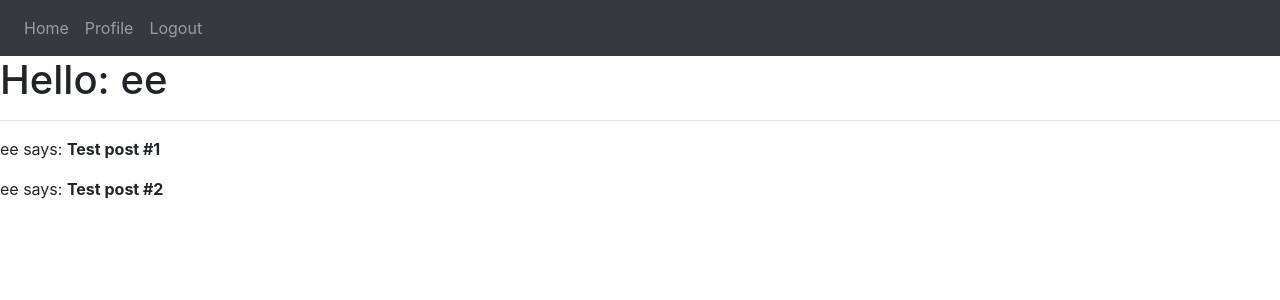
After one commit to jgutierrezCSU/Film-Cabinet-Flask, a Flask app: page /user/ee in a window 1280 px wide. The commit adds this page. Shown: the top 300 px of the page. Run offline with Flask 2, Linux system fonts and the light colour scheme; a user stored in the database is signed in; data comes from the database, SQL or seed files in the repository; both versions use the stored data as it was after the commit; some libraries are stand-ins or nearby versions; some web fonts are replaced.

Commit message:
added user profile html and route

```diff
--- a/website/auth.py
+++ b/website/auth.py
@@ -18,7 +18,6 @@ def login():
         #find User w/ Email
         user = User.query.filter_by(email=email).first() # should only be one user w/ unique email
         if user: #if valid User Email
-            print("valid user")
             #if correct PW
             if check_password_hash(user.password, password): #method for comparing hashed PW, and passed in Pw
                 flash('Logged in successfully!', category='success')
@@ -27,10 +26,8 @@ def login():
                 return redirect(url_for('views.home'))
             # Not correct PW
             else:
-                print("pw No good")
                 flash('Incorrect password, try again.', category='error')
         else: #not Valid User Email
-                print("No email found")
                 flash('Email does not exist, try again.', category='error')
     return render_template("login.html",user=current_user)
 
--- a/website/templates/base.html
+++ b/website/templates/base.html
@@ -41,6 +41,9 @@
         <div class="navbar-nav">
           {% if user.is_authenticated %}
           <a class="nav-item nav-link" id="home" href="/">Home</a>
+
+          <a class="nav-item nav-link" href="{{ url_for('views.user', username=current_user.first_name) }}">Profile</a>
+
           <a class="nav-item nav-link" id="logout" href="/logout">Logout</a>
           {% else %}
           <a class="nav-item nav-link" id="home" href="/">Home</a>
--- /dev/null
+++ b/website/templates/user.html
@@ -0,0 +1,11 @@
+{% extends "base.html" %}
+
+{% block content %}
+    <h1>Hello: {{ user.first_name }}</h1>
+    <hr>
+    {% for post in posts %}
+    <p>
+    {{ post.author.first_name }} says: <b>{{ post.body }}</b>
+    </p>
+    {% endfor %}
+{% endblock %}
--- a/website/views.py
+++ b/website/views.py
@@ -5,6 +5,8 @@ from flask_login import  login_required, current_user
 
 from .models import User #testing for DB
 from . import db #testing for DB
+
+
 #Blueprint allows you to define URL
 
 views=Blueprint('views',__name__)
@@ -14,11 +16,23 @@ views=Blueprint('views',__name__)
 @login_required
 def home():
 	#for testing
-	usrId=current_user.get_id()
-	print("Home cur_userId:",usrId )
-	user = User.query.filter_by(id=usrId).first()
-	print("home usr_db",user.took_survey)
+	# usrId=current_user.get_id()
+	# print("Home cur_userId:",usrId )
+	# user = User.query.filter_by(id=usrId).first()
+	# print("home usr_db",user.took_survey)
 	#end testing
 
 	#passes user to base, display certain items if logged in, else does not display
 	return render_template("home.html" , user=current_user)
+
+@views.route('/user/<username>')
+@login_required
+def user(username):
+    user = User.query.filter_by(first_name=username).first_or_404()
+    print(user.first_name)
+    posts = [
+    	#pass user object to user.html
+        {'author': user, 'body': 'Test post #1'},
+        {'author': user, 'body': 'Test post #2'}
+    ]
+    return render_template('user.html', user=user, posts=posts)
```
Also changed, not shown: website/database.db.
